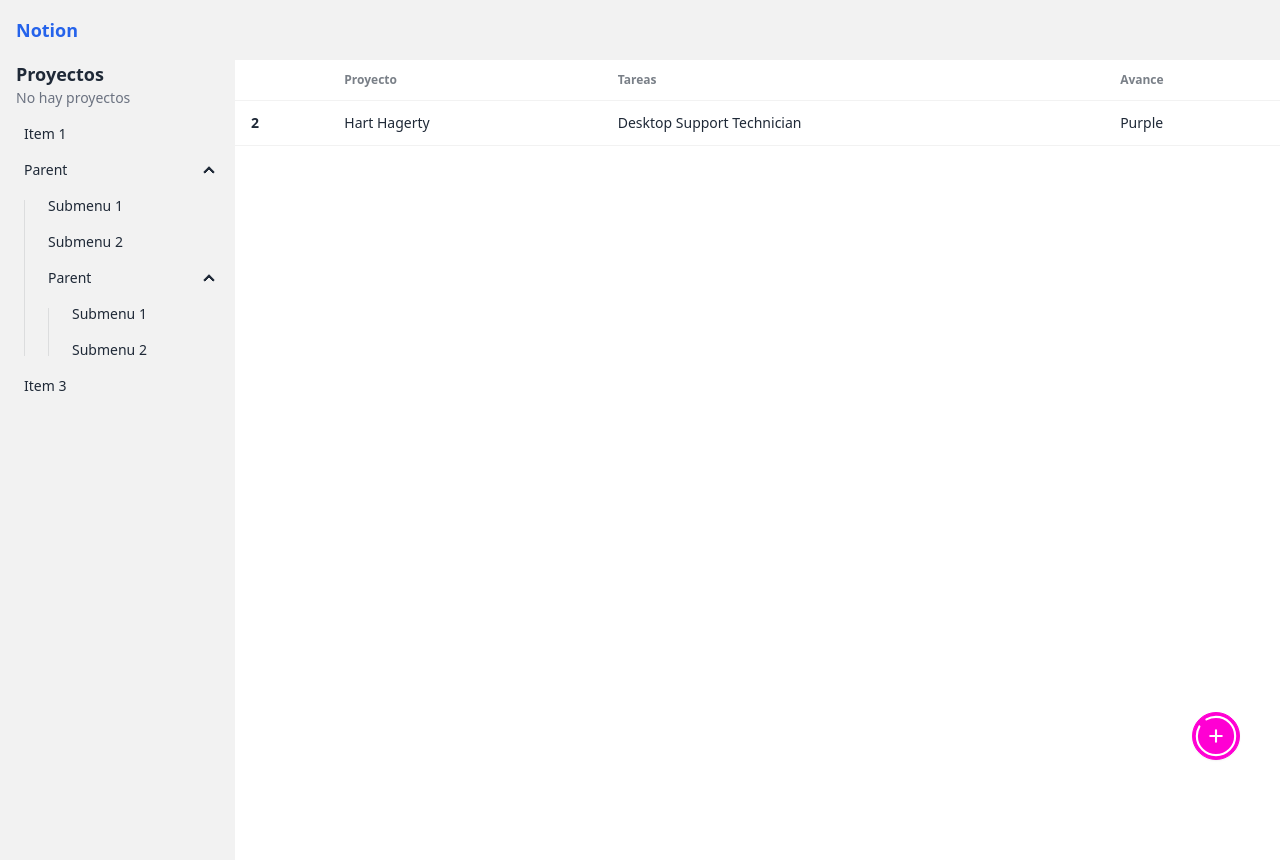
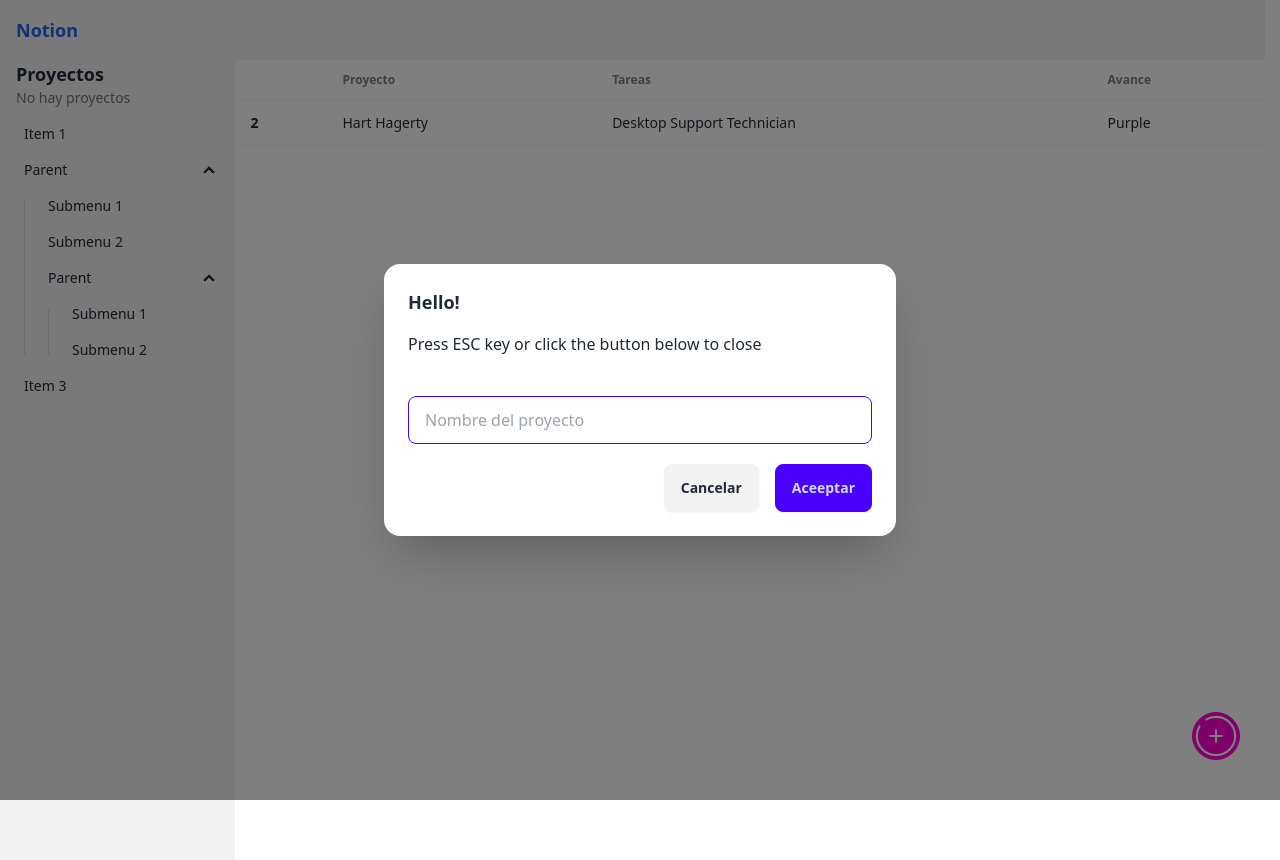
Before and after one commit to jennyz14/projects-app, a Vue app: page /projects in a window 1280 px wide. Built offline with nearby package versions, Linux system fonts and the light colour scheme.

Commit message:
[add]modals sin slots

```diff
--- /dev/null
+++ b/src/modules/common/components/InputModal.vue
@@ -0,0 +1,55 @@
+<template>
+  <dialog id="my_modal_1" class="modal" :open="true">
+    <div class="modal-box">
+      <h3 class="text-lg font-bold">Hello!</h3>
+      <p class="py-4">Press ESC key or click the button below to close</p>
+
+      <div class="modal-action flex flex-col">
+        <form method="dialog" @submit.prevent="submitValue">
+          <input
+            type="text"
+            placeholder="Nombre del proyecto"
+            class="input input-bordered input-primary w-full flex-1"
+            v-model="inputValue"
+          />
+
+          <!-- if there is a button in form, it will close the modal -->
+          <div class="flex justify-end mt-5">
+            <button class="btn mr-4">Cancelar</button>
+            <button type="submit" class="btn btn-primary">Aceeptar</button>
+          </div>
+        </form>
+      </div>
+    </div>
+  </dialog>
+
+  <div class="modal-backdrop fixed top-0 left-0 z-10 bg-black opacity-50 w-screen h-screen"></div>
+</template>
+
+<script setup lang="ts">
+import { ref } from 'vue';
+
+interface Props {
+  open: boolean;
+}
+
+const emits = defineEmits<{
+  close: [void];
+  value: [text: string];
+}>();
+
+const inputValue = ref('');
+
+const submitValue = () => {
+  console.log({ value: inputValue.value });
+  if (!inputValue.value) {
+    //foco en el elemento
+    return;
+  }
+
+  emits('value', inputValue.value.trim());
+  emits('close');
+
+  inputValue.value = '';
+};
+</script>
--- a/src/modules/projects/views/ProjectsView.vue
+++ b/src/modules/projects/views/ProjectsView.vue
@@ -21,10 +21,13 @@
     </table>
   </div>
 
+  <input-modal />
+
   <fab-button> <add-circle /> </fab-button>
 </template>
 
 <script setup lang="ts">
 import FabButton from '@/modules/common/components/FabButton.vue';
+import InputModal from '@/modules/common/components/InputModal.vue';
 import AddCircle from '@/modules/common/icons/AddCircle.vue';
 </script>
```
